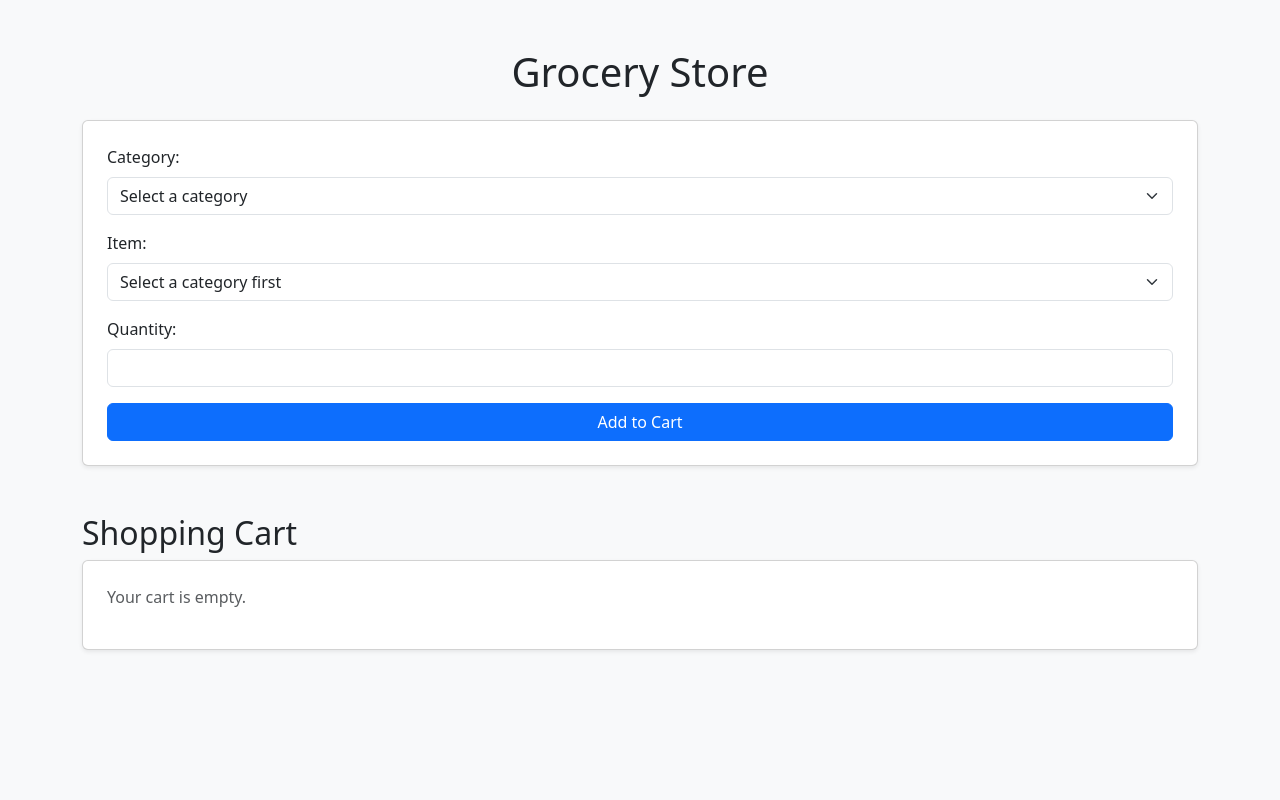
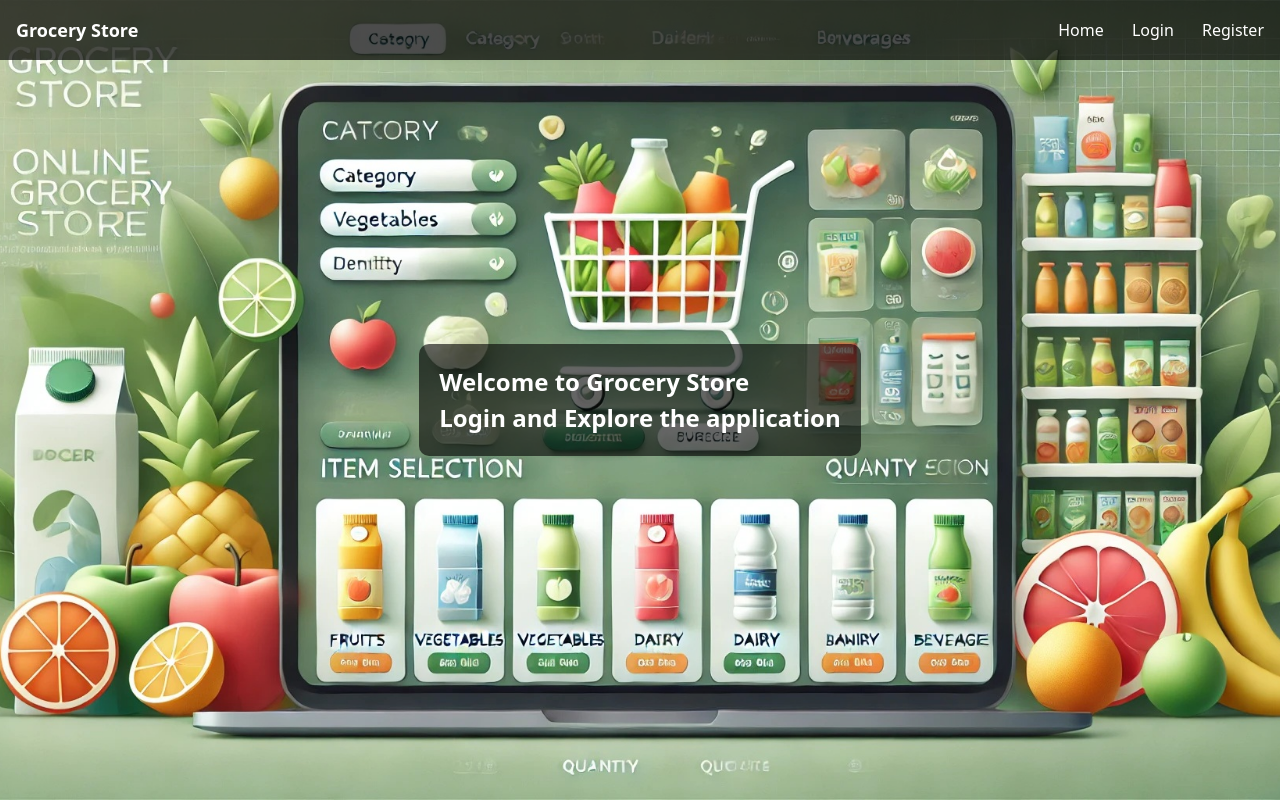
Before and after one commit to hrushi12345/grocery_management, a Flask app: page / in a window 1280 px wide. Run offline with Flask 3, Linux system fonts and the light colour scheme; some libraries are stand-ins or nearby versions.

Commit message:
HT | Development of home, login, register, booking detail

```diff
--- a/app.py
+++ b/app.py
@@ -1,11 +1,11 @@
 import json
 import uuid
 import urllib
-import numpy as np
 import pandas as pd
 import pymysql
-from models import db, Users, Order, OrderItem
-from flask import Flask, render_template, request, redirect, url_for, session
+from models import db, Users, Order, OrderItem, UserProfile
+from flask import Flask, render_template, request, redirect, url_for, session, flash
+from werkzeug.security import generate_password_hash, check_password_hash
 import os
 from datetime import datetime, timedelta
 
@@ -36,7 +36,78 @@ categories = data['Category'].unique()
 def get_items_by_category(category):
     return data[data['Category'] == category]['Product Name'].tolist()
 
-@app.route('/', methods=['GET', 'POST'])
+@app.route('/')
+def home():
+    return render_template('home.html')
+
+### 🔹 User Registration Route
+@app.route('/register', methods=['GET', 'POST'])
+def register():
+    if request.method == 'POST':
+        email = request.form.get('email')
+        name = request.form.get('name')
+        address = request.form.get('address')
+        phone_number = request.form.get('phone_number')
+        password = request.form.get('password')
+        hashed_password = generate_password_hash(password)
+
+        # Check if user already exists
+        existing_user = Users.query.filter_by(email=email).first()
+        if existing_user:
+            flash("Email already registered!", "danger")
+            return redirect(url_for('register'))
+
+        # Create user account
+        user_id = str(uuid.uuid4())
+        user = Users(user_id=user_id, email=email, passwordHash=hashed_password)
+        db.session.add(user)
+        db.session.commit()
+
+        profile = UserProfile(
+            profileId=str(uuid.uuid4()),
+            userId=user_id,
+            name=name,
+            address = address,
+            phoneNumber=phone_number,
+            updatedAt=datetime.utcnow()
+        )
+        db.session.add(profile)
+        db.session.commit()
+
+        flash("Account created! Please login.", "success")
+        return redirect(url_for('login'))
+
+    return render_template('register.html')
+
+### 🔹 User Login Route
+@app.route('/login', methods=['GET', 'POST'])
+def login():
+    if request.method == 'POST':
+        email = request.form.get('email')
+        password = request.form.get('password')
+
+        user = Users.query.filter_by(email=email).first()
+        if user and check_password_hash(user.passwordHash, password):
+            session['user_id'] = user.user_id
+            session['email'] = user.email
+            userProfileObj = UserProfile.query.filter_by(userId=user.user_id).first()
+            session['name'] = userProfileObj.name
+            session['address'] = userProfileObj.address
+            flash("Login successful!", "success")
+            return redirect(url_for('index'))
+        else:
+            flash("Invalid credentials!", "danger")
+
+    return render_template('login.html')
+
+### 🔹 Logout Route
+@app.route('/logout')
+def logout():
+    session.clear()
+    flash("Logged out successfully!", "info")
+    return redirect(url_for('login'))
+
+@app.route('/index', methods=['GET', 'POST'])
 def index():
     if 'cart' not in session:
         session['cart'] = []
@@ -83,26 +154,67 @@ def checkout():
         delivery_date = (datetime.utcnow() + timedelta(days=1)).strftime('%d-%m-%Y')
         total_amount = sum(item['quantity'] * item['price'] for item in session['cart'])
 
-        # Store order information in database
-        user = Users(username=name, email=email)
-        db.session.add(user)
-        db.session.commit()
+        user_id = session['user_id']
+        # user = Users.query.filter_by(user_id=user_id).first()
 
-        order = Order(user_id=user.user_id, total_price=total_amount, shipping_address=address)
+        order = Order(user_id=user_id, total_price=total_amount, shipping_address=address, delivery_date=delivery_date)
         db.session.add(order)
         db.session.commit()
 
         for item in session['cart']:
-            order_item = OrderItem(order_id=order.order_id, quantity=item['quantity'], price_at_purchase=item['price'])
+            order_item = OrderItem(order_id=order.order_id, item = item['item'], quantity=item['quantity'], price_at_purchase=item['price'])
             db.session.add(order_item)
         db.session.commit()
 
         session['cart'] = []
         session.modified = True
-
         return render_template('result.html', name=name, email=email, address=address,
                                cart=session['cart'], delivery_date=delivery_date, total_amount=total_amount)
-    return render_template('checkout.html')
+
+    email = session['email']
+    name = session['name']
+    address = session['address']
+    return render_template('checkout.html', name=name, email=email, address=address)
+
+@app.route('/order_details', methods=['GET'])
+def order_details():
+    if 'user_id' not in session:
+        return redirect(url_for('index'))  # Redirect if no hotel selected
+    email = session['email']
+    name = session['name']
+    address = session['address']
+    orderObj = Order.query.filter_by(user_id=session['user_id']).first()
+    if orderObj:
+        delivery_date = orderObj.delivery_date
+        total_amount = orderObj.total_price
+        itemList = [
+            {
+                "item": item.item,
+                "quantity": item.quantity,
+                "price": item.price_at_purchase
+            }
+            for item in OrderItem.query.filter_by(order_id=orderObj.order_id).all()
+        ]
+        return render_template('result.html', name=name, email=email, address=address,
+                        cart=itemList, delivery_date=delivery_date, total_amount=total_amount)
+    else:
+        return render_template('result.html', name="")
+
+@app.route('/cancel_order', methods=['POST'])
+def cancel_order():
+    if 'user_id' not in session:
+        return redirect(url_for('index'))  # Redirect if no hotel selected
+    orderObj = Order.query.filter_by(user_id=session['user_id']).first()
+
+    if orderObj:  # Check if orderObj exists
+        Order.query.filter_by(order_id=orderObj.order_id).delete()
+        db.session.delete(orderObj)  # Correct way to delete an instance
+        db.session.commit()  # Commit the changes
+        flash("Order cancelled successfully!", "success")
+    else:
+        flash("No order found for the given user.", "success")
+
+    return render_template('result.html', name="")
 
 
 if __name__ == '__main__':
--- /dev/null
+++ b/templates/home.html
@@ -0,0 +1,57 @@
+<!DOCTYPE html>
+<html lang="en">
+<head>
+    <meta charset="UTF-8">
+    <meta name="viewport" content="width=device-width, initial-scale=1.0">
+    <title>Grocery Store</title>
+    <script src="https://cdn.tailwindcss.com"></script>
+    <style>
+        .content {
+            display: flex;
+            flex-direction: column;
+            justify-content: center;
+            align-items: center;
+            height: 100vh;
+        }
+        .welcome-box {
+            font-size: 24px;
+            font-weight: bold;
+            margin: 15px;
+            padding: 20px;
+            background: rgba(0, 0, 0, 0.6);
+            border-radius: 10px;
+            transition: 0.3s;
+            color: white;
+        }
+        .welcome-box:hover {
+            background: rgba(255, 255, 255, 0.3);
+            transform: scale(1.1);
+        }
+    </style>
+</head>
+<body class="bg-cover bg-center h-screen flex justify-center items-center" style="background-image: url('/static/background_image.jpg');">
+
+    <!-- Navbar -->
+    <nav class="bg-black bg-opacity-70 text-white fixed top-0 left-0 w-full p-4 flex justify-between items-center">
+        <div class="text-lg font-bold">Grocery Store</div>
+        <div class="space-x-6">
+            {% if session['user_id'] %}
+                <a href="/index" class="hover:underline">Home</a>
+                <a href="/logout" class="hover:underline">Logout</a>
+                <a href="/order_details" class="hover:underline">Order Details</a>
+            {% else %}
+                <a href="/" class="hover:underline">Home</a>
+                <a href="/login" class="hover:underline">Login</a>
+                <a href="/register" class="hover:underline">Register</a>
+            {% endif %}
+        </div>
+    </nav>
+
+    <div class="content">
+        <div class="welcome-box">
+            <h1>Welcome to Grocery Store</h1>
+            <p>Login and Explore the application</p>
+        </div>
+    </div>
+</body>
+</html>
--- a/templates/index.html
+++ b/templates/index.html
@@ -20,13 +20,31 @@
             });
         }
     </script>
+    <script src="https://cdn.tailwindcss.com"></script>
 </head>
-<body class="bg-light">
+<body class="bg-cover bg-center h-screen flex justify-center items-center" style="background-image: url('/static/background_image.jpg');">
+
+    <!-- Navbar -->
+    <nav class="bg-black bg-opacity-70 text-white fixed top-0 left-0 w-full p-4 flex justify-between items-center">
+        <div class="text-lg font-bold">Room Finder System</div>
+        <div class="space-x-6">
+            {% if session['user_id'] %}
+                <a href="/index" class="hover:underline">Home</a>
+                <a href="/logout" class="hover:underline">Logout</a>
+                <a href="/order_details" class="hover:underline">Order Details</a>
+            {% else %}
+                <a href="/" class="hover:underline">Home</a>
+                <a href="/login" class="hover:underline">Login</a>
+                <a href="/register" class="hover:underline">Register</a>
+            {% endif %}
+        </div>
+    </nav>
+
     <div class="container py-5">
         <h1 class="text-center mb-4">Grocery Store</h1>
 
         <div class="card p-4 shadow-sm">
-            <form action="/" method="post">
+            <form action="/index" method="post">
                 <div class="mb-3">
                     <label for="category" class="form-label">Category:</label>
                     <select class="form-select" name="category" id="category" onchange="updateItems()" required>
```
Also changed, not shown: models.py (+11 -1 lines), templates/checkout.html (+22 -4 lines), templates/login.html (added, +55 -0 lines), templates/register.html (added, +71 -0 lines), templates/result.html (+35 -1 lines), static/background_image.jpg (added).
